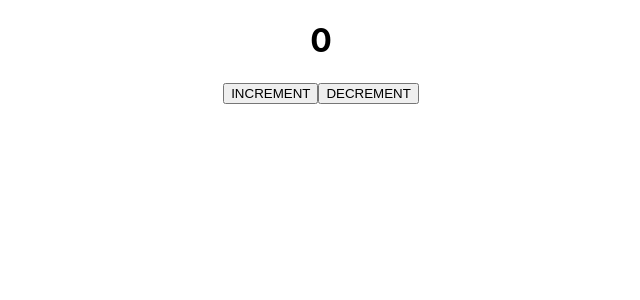
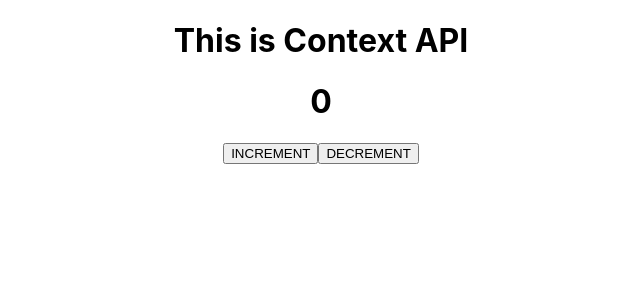
Before and after one commit to kabir-webDev/useReducer, a React (Create React App) app: page / in a window 1280 px wide. Shown: the top 300 px of the page, without its empty margins (319-959 px from the left). Built offline with nearby package versions, Linux system fonts and the light colour scheme.

Commit message:
Change 2

```diff
--- a/src/App.js
+++ b/src/App.js
@@ -22,7 +22,9 @@ function App() {
           <ComponentB/> */}
           {/* <ComponentE/> */}
         {/* </UserContext.Provider> */}
+        <h1>This is Context API</h1>
         <ReducerPrac/>
+
     </div>
   );
 }
```
